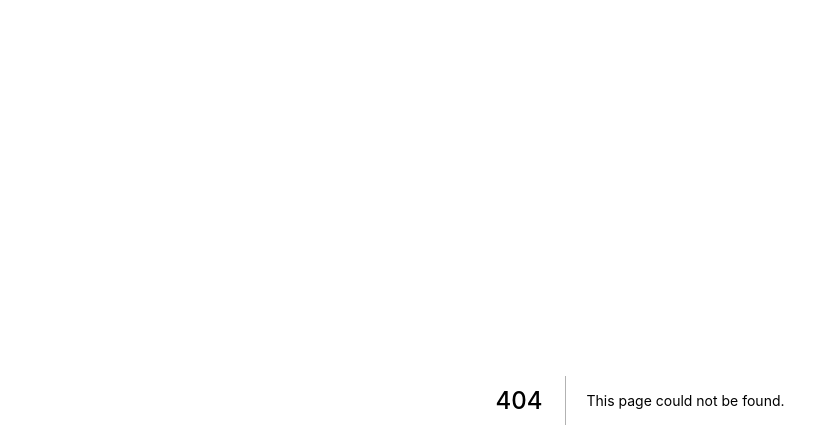
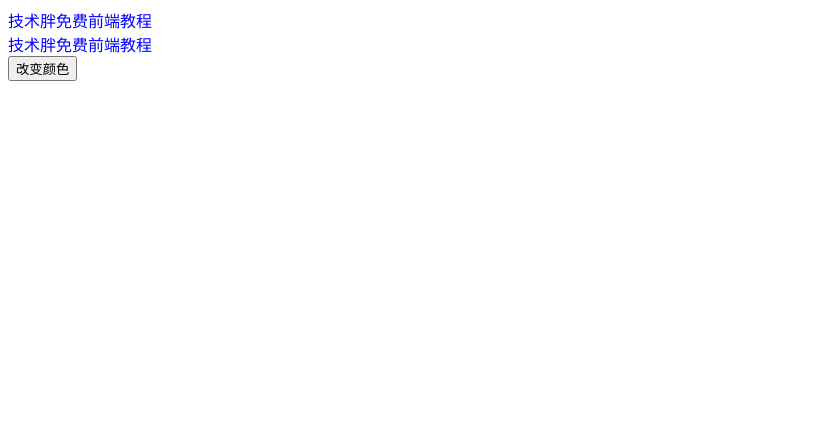
Before and after one commit to enoshima7/next.js_learn, a Next.js app: page /jspang in a window 1280 px wide. Before the commit this address had no page. Shown: the top 448 px of the page, without its empty margins (0-839 px from the left). Built offline with nearby package versions, Linux system fonts and the light colour scheme.

Commit message:
使用style jsx改变央视

```diff
--- /dev/null
+++ b/pages/jspang.js
@@ -0,0 +1,25 @@
+import { useState } from 'react'
+
+function jspang() {
+  const [color, setColor] = useState('blue')
+  const changeColor = () => {
+    setColor(color == 'blue' ? 'red' : 'blue')
+  }
+  return (
+    <>
+      <div>技术胖免费前端教程</div>
+      <div className='jspang'>技术胖免费前端教程</div>
+      <div>
+        <button onClick={changeColor}>改变颜色</button>
+      </div>
+      <style jsx>
+        {`
+          div {
+            color: ${color};
+          }
+        `}
+      </style>
+    </>
+  )
+}
+export default jspang
```
